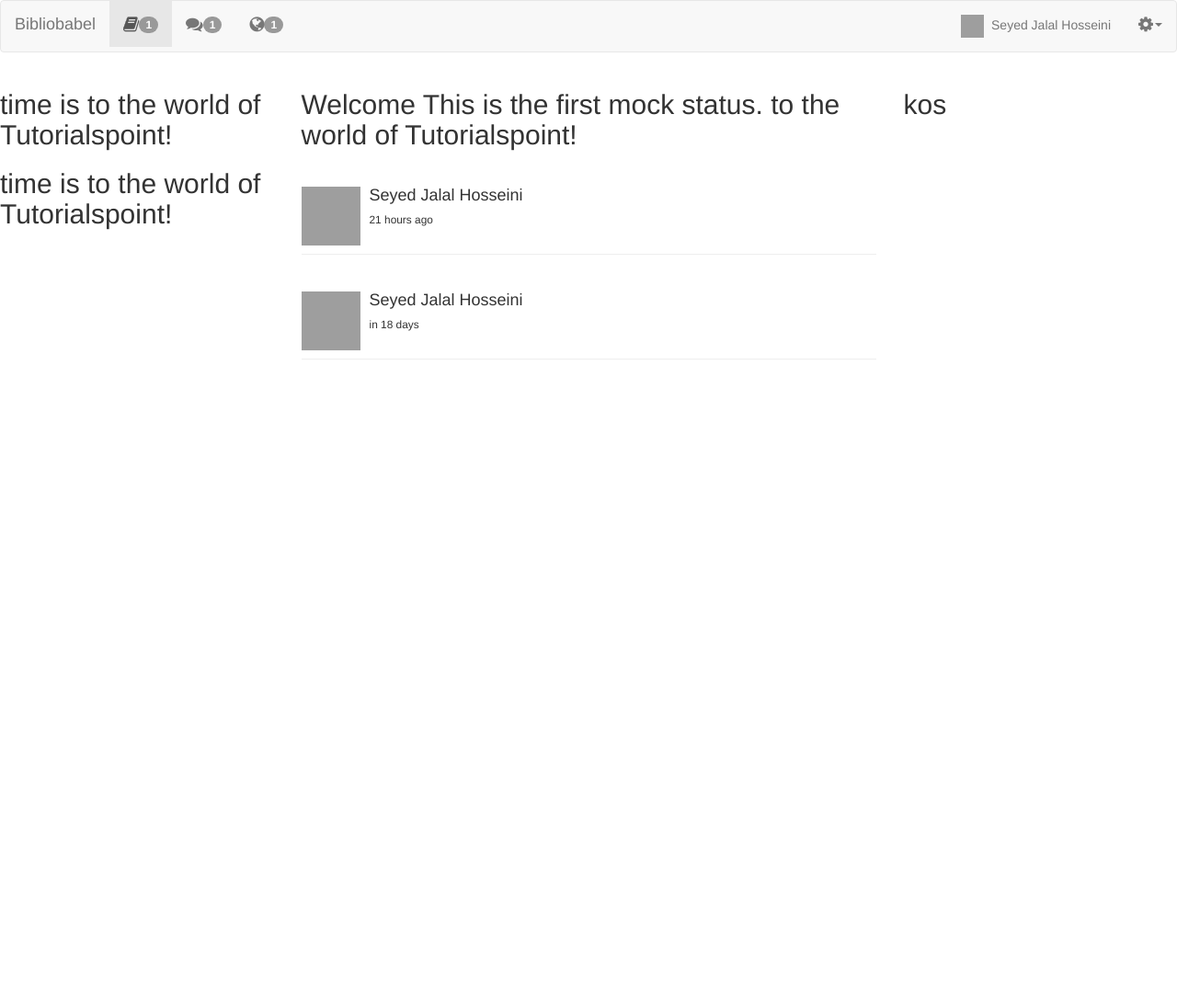
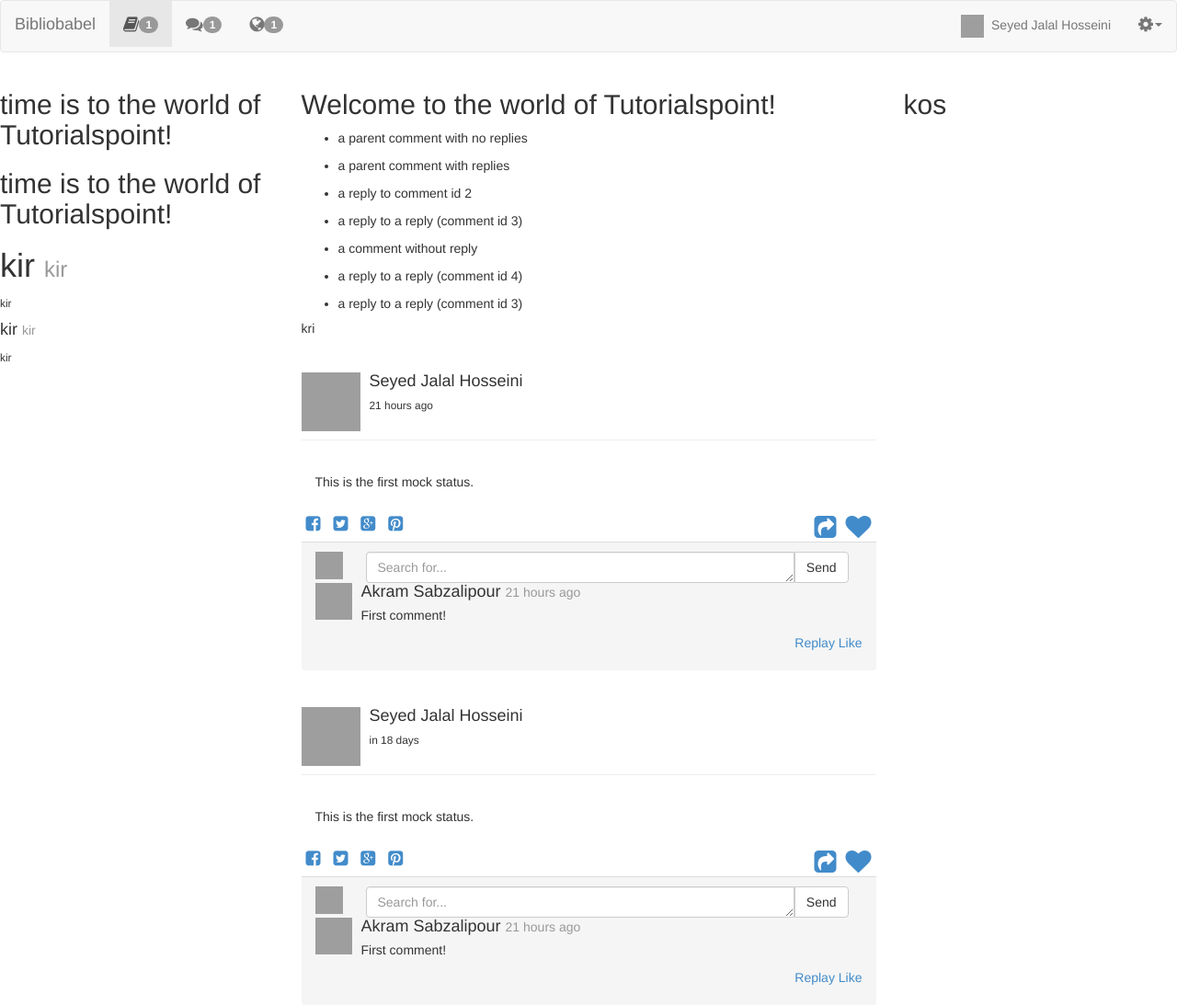
Before and after one commit to artronics/bibliobabel_frontend, a website with bundled scripts: page app/index.html in a window 1280 px wide. Shown: the whole page at 92% size. Before the commit the page ends 800 px from the top, so only its background shows below. Built offline with nearby package versions, Linux system fonts and the light colour scheme; grey boxes are pictures that could not be loaded; files whose address does not match are found by name.

Commit message:
post section inside html almost done.

```diff
--- a/app/app.js
+++ b/app/app.js
@@ -8,9 +8,9 @@ bibliobabel.controller("MainCtrl", [function() {
     var self = this;
 }]);
 
-bibliobabel.controller("PostCtrl",[function() {
+bibliobabel.controller("PostCtrl",["$filter", function() {
     var self= this;
 
     self.posts = post;
-    self.time = new Date();
+    self.comments= comments;
 }]);
--- a/app/index.html
+++ b/app/index.html
@@ -59,12 +59,18 @@
     <div class="col-xs-3">
         <h2>time is{{helloTo.title}} to the world of Tutorialspoint!</h2>
         <h2>time is{{main.time1}} to the world of Tutorialspoint!</h2>
+        <h1>kir <small>kir</small></h1><small>kir</small>
+        <h4>kir <small>kir</small></h4><small>kir</small>
     </div>
 
     <div class="col-xs-6" ng-controller="PostCtrl as Post">
       <div>
-        <h2>Welcome {{Post.posts[0].content.rtf}} to the world of Tutorialspoint!</h2>
+        <h2>Welcome {{Post.comment[1].content}} to the world of Tutorialspoint!</h2>
+          <ul ng-repeat="comment in Post.comments">
+              <li>{{comment.content}}</li>
+          </ul>
       </div>
+          <h5>{{Post.kir(Post.comments)}}kri</h5>
         <article class="panel-default" ng-repeat="post in Post.posts">
             <header class="page-header">
                 <div class="media">
@@ -77,6 +83,64 @@
                     </div>
                 </div>
             </header>
+
+            <!--    Main Content of a post-->
+            <div class="panel-body">
+                <p ng-bind="post.content.rtf"></p>
+            </div>
+
+            <!--    Options bar including share and social networks bottomns-->
+            <div class="panel-options">
+                <ul class="list-inline list-unstyled">
+                    <li><a href=""><i class="fa fa-facebook-square fa-lg"></i></a></li>
+                    <li><a href=""><i class="fa fa-twitter-square fa-lg"></i></a></li>
+                    <li><a href=""><i class="fa fa-google-plus-square fa-lg"></i></a></li>
+                    <li><a href=""><i class="fa fa-pinterest-square fa-lg"></i></a></li>
+                    <li class="pull-right"><a href=""><i class="fa fa-heart fa-2x"></i></a></li>
+                    <li class="pull-right"><a href=""><i class="fa fa-share-square fa-2x"></i></a></li>
+                </ul>
+            </div>
+
+            <!--    Footer section including comments-->
+            <footer class="panel-footer">
+                <!--    Comment input-->
+                <div class="media">
+                    <div class="pull-left">
+                        <a href="#">
+                            <img class="media-object" src="http://lorempixel.com/30/30" alt="...">
+                        </a>
+                    </div>
+                    <div class="media-body">
+                        <div class="col-xs-12">
+                            <div class="input-group">
+                                <textarea type="text" class="form-control" placeholder="Search for..." rows="1"></textarea>
+                  <span class="input-group-btn">
+                    <button class="btn btn-default" type="button">Send</button>
+                  </span>
+                            </div><!-- /input-group -->
+                        </div>
+                    </div>
+                </div>
+
+                <!--    Comments-->
+                <ul class="media-list" ng-repeat="comment in post.comments">
+                    <li class="media">
+                        <div class="pull-left">
+                            <a href="#"><img class="media-object" src="{{comment.owner.image}}" alt="..."></a>
+                        </div>
+                        <div class="media-body">
+                            <h4 class="media-heading" ng-cloak>{{comment.owner.screenName}} <small><time title="{{ comment.createdAt | amDateFormat: 'dddd, MMMM Do YYYY, h:mm a' }}" am-time-ago="comment.createdAt"></time></small></h4>
+                        </div>
+                        <div class="media-body">
+                            <p ng-bind="comment.content.text">Pellentesque habitant morbi tristique senectus et netus et malesuada fames ac turpis egestas.</p>
+                            <div class="pull-right">
+                                <a href="">Replay</a>
+                                <a href="">Like</a>
+                            </div>
+                        </div>
+                    </li>
+                </ul>
+            </footer>
         </article>
     </div>
 
--- a/styles/style.scss
+++ b/styles/style.scss
@@ -1,4 +1,7 @@
 
+[ng\:cloak], [ng-cloak], [data-ng-cloak], [x-ng-cloak], .ng-cloak, .x-ng-cloak {
+  display: none !important;
+}
 
 .kir{
   background: red;
--- a/wwwroot/data/data_underTest.js
+++ b/wwwroot/data/data_underTest.js
@@ -25,8 +25,8 @@ var post =
             comments: [
                 {
                     id: 5,
-                    createdAt:"",
-                    updatedAt:"",
+                    createdAt: "2015-05-23T16:11:04Z",
+                    updatedAt: "2015-06-10T20:11:04Z",
                     replyTo:"",
                     likes: 10,
                     replies: 2,
@@ -65,8 +65,8 @@ var post =
         comments: [
             {
                 id: 5,
-                createdAt:"",
-                updatedAt:"",
+                createdAt: "2015-05-23T16:11:04Z",
+                updatedAt: "2015-06-10T20:11:04Z",
                 replyTo:"",
                 likes: 10,
                 replies: 2,
@@ -82,3 +82,41 @@ var post =
         ]
     }
     ];
+
+var comments=[
+    {
+        id:0,
+        repliedTo:null,
+        content:"a parent comment with no replies"
+    },
+    {
+        id:1,
+        repliedTo:null,
+        content:"a parent comment with replies"
+    },
+    {
+        id:2,
+        repliedTo:1,
+        content:"a reply to comment id 2"
+    },
+    {
+        id:3,
+        repliedTo:2,
+        content:"a reply to a reply (comment id 3) "
+    },
+    {
+        id:4,
+        repliedTo:null,
+        content:"a comment without reply "
+    },
+    {
+        id:5,
+        repliedTo:3,
+        content:"a reply to a reply (comment id 4) "
+    },
+    {
+        id:6,
+        repliedTo:2,
+        content:"a reply to a reply (comment id 3) "
+    },
+];
```
